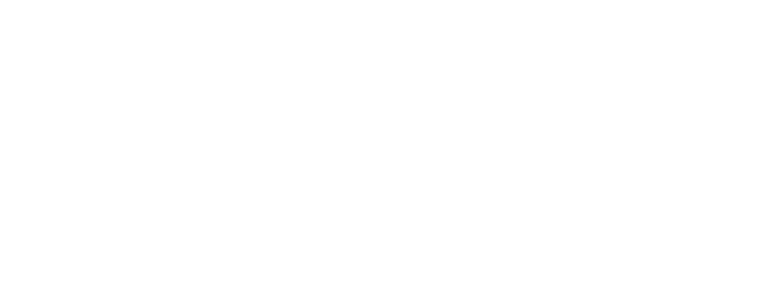
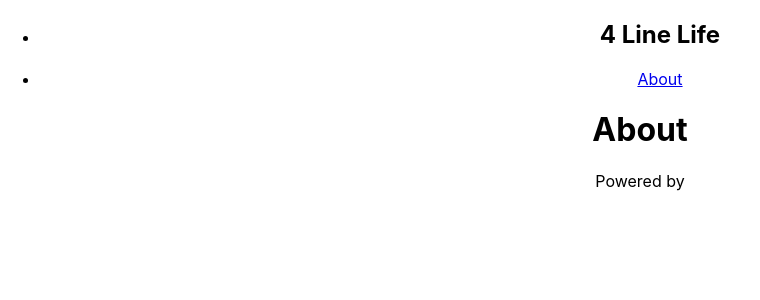
Before and after one commit to dreymoreau/poem_lines, a React (Create React App) app: page /about in a window 1280 px wide. Shown: the top 300 px of the page, without its empty margins (0-760 px from the left). Built offline with nearby package versions, Linux system fonts and the light colour scheme; the HTML template or start-up script is replaced by a standard one.

Commit message:
created components and got routing set up to about page from home page

```diff
--- a/package.json
+++ b/package.json
@@ -8,6 +8,7 @@
     "@testing-library/user-event": "^13.5.0",
     "react": "^18.2.0",
     "react-dom": "^18.2.0",
+    "react-router-dom": "^6.14.1",
     "react-scripts": "5.0.1",
     "web-vitals": "^2.1.4"
   },
--- a/src/App.js
+++ b/src/App.js
@@ -1,10 +1,18 @@
+import { BrowserRouter as Router, Routes, Route } from 'react-router-dom';
+import Nav from './components/Nav'
+import About from './components/About'
 import './App.css';
 
 function App() {
   return (
+    <Router>
     <div className="App">
-
-    </div>
+        <Nav />
+        <Routes>
+          <Route path="/about" element={<About />} />
+        </Routes>
+      </div>
+    </Router>
   );
 }
 
--- /dev/null
+++ b/src/components/About.js
@@ -0,0 +1,12 @@
+import React from 'react'
+
+const About = () => {
+  return (
+    <div>
+        <h1>About</h1>
+        <p>Powered by</p>
+    </div>
+  )
+}
+
+export default About
--- /dev/null
+++ b/src/components/Nav.js
@@ -0,0 +1,30 @@
+import React from 'react'
+import { Link } from 'react-router-dom'
+import { useState } from 'react'
+
+const Nav = () => {
+    const [updateNav, setUpdateNav] = useState(true)
+
+    const linkTo = (e) => {
+        // passing in the function to switch it to false when the About li is clicked
+        // redirect to About page and hide navbar
+        setUpdateNav(false)
+    }
+  return (
+    <div>
+        <nav>
+            <ul>
+                <li><h1>4 Line Life</h1></li>
+
+                {updateNav && <li>
+                <Link to="/about" onClick={linkTo}>
+                    <p>About</p>
+                </Link>
+                </li>}
+            </ul>
+        </nav>
+    </div>
+  )
+}
+
+export default Nav
```
Also changed, not shown: src/components/Data.js (added, +9 -0 lines), 1 other file (tests, documents, lock files or other folders).
